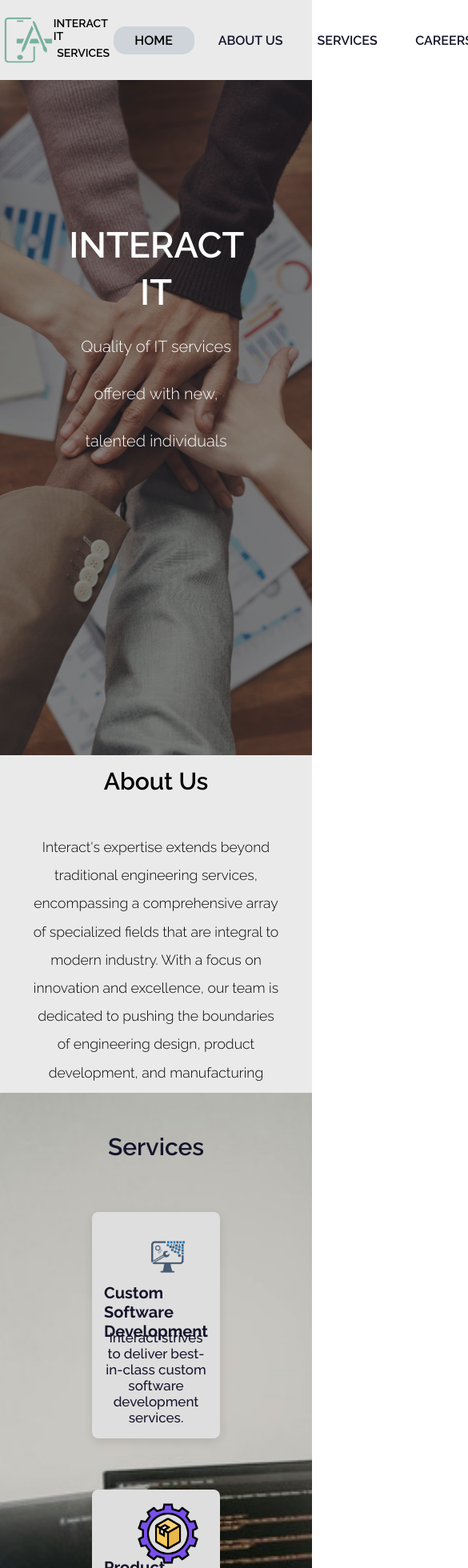
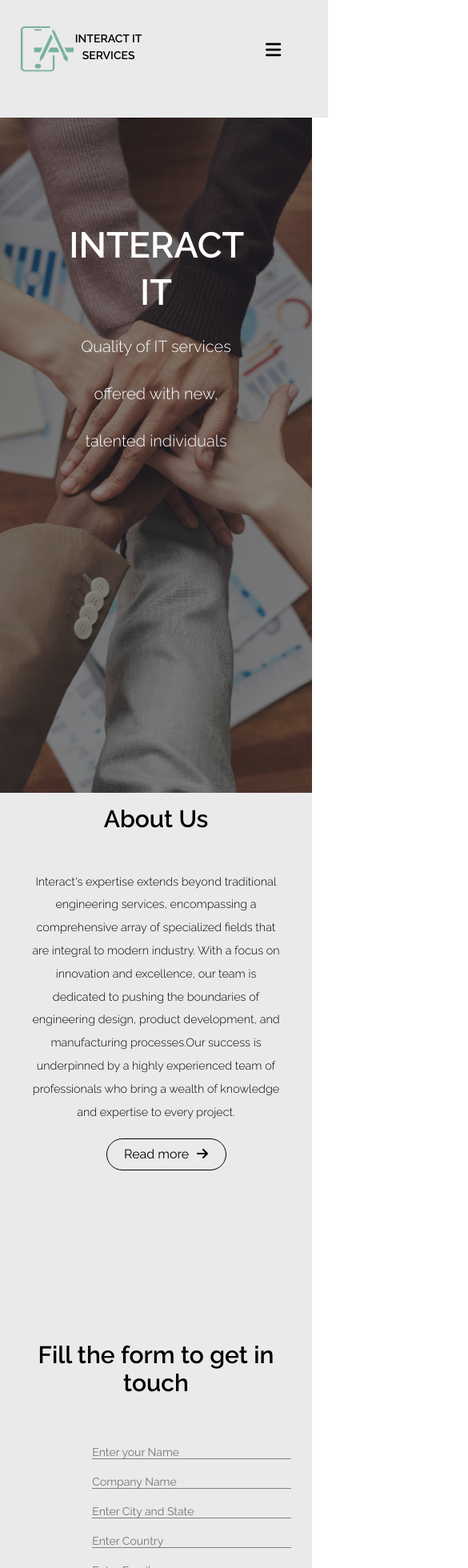
Before and after one commit to INITWAVE24/INITWAVE, a React (Vite) app: page / in a window 390 px wide. Shown: the top 1960 px of the page at 80% size, 585 px wide, since content can reach past the window. Built offline with nearby package versions, Linux system fonts and the light colour scheme.

Commit message:
first commit

```diff
--- a/package.json
+++ b/package.json
@@ -6,6 +6,7 @@
   "scripts": {
     "dev": "vite",
     "build": "vite build",
+    "start": "nodemon",
     "lint": "eslint . --ext js,jsx --report-unused-disable-directives --max-warnings 0",
     "preview": "vite preview"
   },
@@ -13,6 +14,7 @@
     "@fortawesome/free-solid-svg-icons": "^6.5.2",
     "@fortawesome/react-fontawesome": "^0.2.0",
     "framer-motion": "^11.1.7",
+    "nodemon": "^3.1.0",
     "react": "^18.2.0",
     "react-dom": "^18.2.0",
     "react-router-dom": "^6.23.0",
--- a/src/App.css
+++ b/src/App.css
@@ -14,7 +14,7 @@ box-shadow: rgba(17, 12, 46, 0.15) 0px 48px 100px 0px;
 
 }
 
-.navbar{
+/* .navbar{
   position: relative;
   background-color: #eaeaea;
   width: 100%;
@@ -23,7 +23,7 @@ box-shadow: rgba(17, 12, 46, 0.15) 0px 48px 100px 0px;
   align-items: center;
   justify-content: space-between;
 
-}
+} */
 
 
 .logo{
@@ -46,8 +46,6 @@ box-shadow: rgba(17, 12, 46, 0.15) 0px 48px 100px 0px;
   margin-bottom: 5px;
   font-weight: 600;
   font-size: 14px;
-  /* color: #081c15; */
-
 }
 
 .contents {
@@ -67,6 +65,45 @@ box-shadow: rgba(17, 12, 46, 0.15) 0px 48px 100px 0px;
 .contents li:hover{
  color: #001233;
 }
+
+.navbar {
+  position: relative;
+  background-color: #eaeaea;
+  width: 100%;
+  height: 100px;
+  display: flex;
+  align-items: center;
+  justify-content: space-between;
+}
+
+.logo-div {
+  display: flex;
+  align-items: center;
+}
+
+.logo {
+  height: 60px; /* Adjust height as needed */
+}
+
+.mobile-menu-toggle {
+  display: none; /* Hide toggle button by default for non-mobile view */
+  cursor: pointer;
+}
+
+.contents {
+  display: flex;
+  list-style: none;
+  padding: 0;
+  margin: 0;
+}
+
+.contents li {
+  margin-right: 20px;
+}
+
+
+
+
 li{
   list-style: none;
   text-decoration: none;
@@ -90,7 +127,6 @@ background-color: #eaeaea;
 .forms textarea{
   width: 70%;
   margin-bottom: 25px;
-
   font-size: 16px;
   background-color: #eaeaea;
 }
@@ -154,13 +190,7 @@ background-color: #eaeaea;
   overflow: hidden;
   z-index: -1;
 }
-.carren-content{
-  text-align: center;
-  font-size: 24px;
-  font-weight: 300;
- margin: 100px;
 
-}
 
 .background-video {
   width: 100%;
@@ -184,7 +214,6 @@ background-color: #eaeaea;
   width: 100%;
   display: flex;
   background-color: #eaeaea;
-
   line-height: 2;
 
 }
@@ -335,13 +364,17 @@ font-size: 20px;
 font-weight: 450;
 
 }
+.font-icon p{
+  display: flex;
+  margin-top:-40px ;
+}
 
 .contact-col2{
   margin-top: 7vh;
   max-width: 800px;
   width: 70%;
   flex-basis: 50%;
-  margin-left: 15%;
+  margin-left: 31vw;
 }
 .contact-head{
   font-size: 30px;
@@ -546,6 +579,14 @@ text-align: center;
   object-fit: cover;
   z-index: 1;
 }
+.carrer-content{
+
+text-align: center;
+font-size: 24px;
+font-weight: 300;
+margin: 100px;
+
+}
 
 .video-text {
   font-weight: 600;
@@ -560,9 +601,119 @@ color: #eaeaea;
 }
 .active li{
   color: #000;
+border-right: 1px solid black;
+border-left: 1px solid black;
+  margin-right: 20px;
+}
+@media screen and (max-width: 768px) {
+  .drop-it{
+    background-color: #dfdede;
+  }
+  .navbar {
+    flex-direction: column;
+    height: 15vh;
+    padding: 10px;
+  }
 
-  margin-right: 20px;
-  background-color: #ced4da;
-  border-radius: 15px;
+  .logo-div {
+    margin-top: 2.5vh;
+    margin-left: -10vw;
+
+  }
+
+  .mobile-menu-toggle {
+
+    display: flex;
+    font-size: 22px;
+    margin-top: -40px;
+    margin-left: 70vw; /* Move toggle button to the rights */
+  }
+
+  .contents {
+    display: flex;
+    flex-direction: column;
+  }
+
+  .contents.open {
+    display: flex;
+  }
+
+  .contents li {
+    margin-left: 5vw;
+    margin-bottom: 30px;
+  }
+  .logo-toggle-container {
+    flex-direction: row-reverse;
+  }
+
+  .mobile-menu-contents {
+    position: absolute;
+    top: 100%;
+    left: 0;
+    width: 50%;
+    height: 100vh;
+    background-color: #eaeaea;
+
+    z-index: 100;
+    display: none;
+  }
+
+  .Services {
+    display: none;
+  }
+
+
+  .mobile-menu-contents.open {
+    display: block;
+  }
+  .about-container{
+    height: 75vh;
+    }
+    .about div{
+  font-size: 0.9em;
+  font-weight: 300;
+}
+.about-container button{
+  margin-left: 34vw;
+  margin-top: 18px;
+}
+
+.forms input,textarea{
+  margin-bottom: 18px;
+  font-size: 14px;
+  margin-left: -4vw;
+  width: 100%;
 
 }
+.forms textarea{
+  width: 170px;
+  height: 100px;
+}
+.forms button{
+  margin-top: 0px;
+}
+.font-icon{
+
+  width: 80px;
+  font-size: 15px;
+}
+.contact-col1{
+  margin-left: 10px;
+  flex-basis: 40%;
+
+}
+.contact-col1 p{
+  margin-bottom: 14px;
+  font-size: 14px;
+}
+.contact-col1 ul li{
+  width: 150px;
+  font-size: 16px;
+  margin-left: -10px;
+}
+
+.contact-col2{
+  flex-basis: 70%;
+
+}
+}
--- a/src/Components/About-us.jsx
+++ b/src/Components/About-us.jsx
@@ -9,11 +9,6 @@ import Slider from './Slider';
 function AboutUs() {
 
 
-    const peopleData = [
-        { name: "John Doe", position: "CEO", image: "john_doe.jpg" },
-        { name: "Jane Smith", position: "CTO", image: "jane_smith.jpg" },
-
-    ];
 
     return (
         <div className="about-us-container">
--- a/src/Components/About.jsx
+++ b/src/Components/About.jsx
@@ -17,7 +17,6 @@ function About() {
 
             <div className='about'>
                 <motion.div
-                    className='about-text'
                     initial={{ x: -100, opacity: 0 }}
                     animate={{ x: 0, opacity: 1 }}
                     transition={{ duration: 0.5, delay: 0.25 }}
--- a/src/Components/Careers.jsx
+++ b/src/Components/Careers.jsx
@@ -13,7 +13,7 @@ function Career() {
                 <p className='video-text'>Find Your right career</p>
 
             </div>
-            <div className='carren-content'>
+            <div className='carrer-content'>
             Oops!!! We currently do not have any open positions available. Please check back later for updates on career opportunities.
             </div>
         </>
--- a/src/Components/Navbar.jsx
+++ b/src/Components/Navbar.jsx
@@ -1,46 +1,59 @@
-import { useState ,useEffect} from 'react';
+import React, { useState, useEffect } from 'react';
 import logo1 from "../Images/logo1.png";
 import { FontAwesomeIcon } from '@fortawesome/react-fontawesome';
-import { faArrowRight } from '@fortawesome/free-solid-svg-icons';
+import { faBars, faArrowRight } from '@fortawesome/free-solid-svg-icons';
 import { motion } from 'framer-motion'
 import "../App.css";
-import { Link } from 'react-router-dom';
-
 import { NavLink } from 'react-router-dom';
 
 function Navbar() {
     const [isDropdownOpen, setIsDropdownOpen] = useState(false);
-
     const toggleDropdown = () => {
         setIsDropdownOpen(!isDropdownOpen);
     };
-    const [sticky,setSticky]=useState(false);
-    useEffect(()=>{
-        window.addEventListener('scroll',()=>{
-window.scrollY>100?setSticky(true):setSticky(false);
-        })
-    },[]);
+
+    const [sticky, setSticky] = useState(false);
+    useEffect(() => {
+        const handleScroll = () => {
+            setSticky(window.scrollY > 100);
+        };
+        window.addEventListener('scroll', handleScroll);
+        return () => {
+            window.removeEventListener('scroll', handleScroll);
+        };
+    }, []);
+
+    const [isMobileMenuOpen, setIsMobileMenuOpen] = useState(false);
+    const toggleMobileMenu = () => {
+        setIsMobileMenuOpen(!isMobileMenuOpen);
+    };
 
     return (
-        <nav className={`navbar ${sticky?'dark-nav':''}`}>
+        <nav className={`navbar ${sticky ? 'dark-nav' : ''}`}>
+            <div className="logo-toggle-container">
                 <div className='logo-div'>
-            <img src={logo1} className="logo" />
+                    <img src={logo1} className="logo" alt="Logo" />
                     <div className='name-div'>
                         <p>INTERACT IT</p>
                         <p>SERVICES</p>
                     </div>
                 </div>
-            <ul className="contents">
-                <NavLink exact to='/' activeClassName="active"  smooth={true} offset={0} duration={500}>
+                <div className="mobile-menu-toggle" onClick={toggleMobileMenu}>
+                    <FontAwesomeIcon icon={faBars} />
+                </div>
+            </div>
+            <div className={`mobile-menu-contents ${isMobileMenuOpen ? 'open' : ''}`}>
+                <ul className={`contents ${isDropdownOpen ? 'open' : ''}`}>
+                    <NavLink exact to='/' activeClassName="active" smooth={true} offset={0} duration={500}>
                         <li>HOME</li>
                     </NavLink>
-                <NavLink to='/about-us' activeClassName="active"  smooth={true} offset={0} duration={500}>
+                    <NavLink to='/about-us' activeClassName="active" smooth={true} offset={0} duration={500}>
                         <li>ABOUT US</li>
                     </NavLink>
-                <NavLink to='/services' activeClassName="active"  smooth={true} offset={0} duration={500}>
+                    <NavLink to='/services' activeClassName="active" smooth={true} offset={0} duration={500}>
                         <li>SERVICES</li>
                     </NavLink>
-                <NavLink to='/careers' activeClassName="active"  smooth={true} offset={0} duration={500}>
+                    <NavLink to='/careers' activeClassName="active" smooth={true} offset={0} duration={500}>
                         <li
                             onMouseEnter={toggleDropdown}
                             onMouseLeave={toggleDropdown}
@@ -49,17 +62,20 @@ window.scrollY>100?setSticky(true):setSticky(false);
                             CAREERS
                             <div className={`dropdown-content ${isDropdownOpen ? 'open' : ''}`}>
                                 <p>Join us at Interact IT and become a part of a community that values innovation, collaboration, and making a positive difference in the world. Together, we can create meaningful solutions that shape the future of technology and drive positive change for our clients and communities alike.</p>
-                          <Link to='/careers'> <motion.button whileTap={{ scale: 0.85 }}>
+                                <NavLink to='/careers'>
+                                    <motion.button whileTap={{ scale: 0.85 }}>
                                         Explore Opportunities
                                         <FontAwesomeIcon icon={faArrowRight} className='arrow-icon' />
-                            </motion.button></Link>
+                                    </motion.button>
+                                </NavLink>
                             </div>
                         </li>
-                </NavLink >
-                <NavLink to='/contact' activeClassName="active"  smooth={true} offset={0} duration={500}>
+                    </NavLink>
+                    <NavLink to='/contact' activeClassName="active" smooth={true} offset={0} duration={500}>
                         <li>CONTACT</li>
                     </NavLink>
                 </ul>
+            </div>
         </nav>
     );
 }
--- a/src/Components/Services.jsx
+++ b/src/Components/Services.jsx
@@ -1,36 +1,43 @@
-import logo1 from '../Images/email.png'
-import support from '../Images/support.png'
-import product from '../Images/product developmnt.png'
-import development from '../Images/development logo.png'
-import mobile from '../Images/mobile development.png'
+import React from 'react';
+import logo1 from '../Images/email.png';
+import support from '../Images/support.png';
+import product from '../Images/product developmnt.png';
+import development from '../Images/development logo.png';
+import mobile from '../Images/mobile development.png';
 import '../App.css';
 
 function Services() {
+    const isMobileView = window.innerWidth <= 768;
+
+    if (isMobileView) {
+        return null;
+    }
+
     return (
         <>
             <div className="Services" id="services">
                 <h1 className="services-heading">Services</h1>
                 <div className='service-container'>
                     <div className="service1">
-                    <img src={development} className="logo1" />
+                        <img src={development} className="logo1" alt="Custom Software Development" />
                         <h4>Custom Software Development</h4>
                         <p>Interact strives to deliver best-in-class custom software development services.</p>
                     </div>
 
                     <div className="service1">
-                    <img src={product} className="logo1" />
+                        <img src={product} className="logo1" alt="Product Development" />
                         <h4>Product Development</h4>
                         <p>Stay ahead of the competition with Interact scalable, timely, futuristic software product development solutions</p>
                     </div>
 
                     <div className="service1">
-                    <img src={support} className="logo1" />
+                        <img src={support} className="logo1" alt="Interact Priority Support" />
                         <h4>Interact Priority Support</h4>
                         <p>Here, at Interact, we recognise the significance of providing dependable assistance for your business system</p>
                     </div>
 
                     <div className="service1">
-                    <img src={mobile} className="logo1" />
+                        <img src={mobile} className="logo1" alt="Web Application Development" />
                         <h4>Web Application Development</h4>
                         <p>Interact specializes in web application development, providing tailored solutions to meet your unique business needs.</p>
                     </div>
--- a/src/main.jsx
+++ b/src/main.jsx
@@ -14,9 +14,9 @@ import Contact from './Components/Contact.jsx'
 const router=createBrowserRouter(createRoutesFromElements(
 <Route path='/' element={<Layout/>}>
   <Route path='' element={<Home/>}>
+  </Route>
     <Route path='services' element={<Services/>}/>
     <Route path='contact' element={<Contact/>}/>
-  </Route>
   <Route path='' element={<Content/>}/>
 <Route path='/about-us' element={<AboutUs/>}/>
 <Route path='' element={<Services/>}/>
```
Also changed, not shown: src/Components/Contact.jsx (+0 -8 lines), src/Components/Navbar-content.jsx (added, +47 -0 lines), src/Components/Slider.jsx (+26 -15 lines), 1 other file (tests, documents, lock files or other folders). Lines whose indentation alone changed are shown as unchanged.
